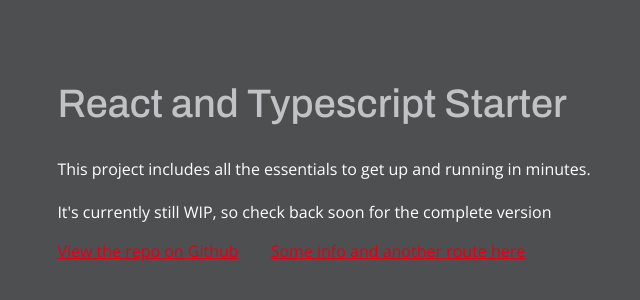
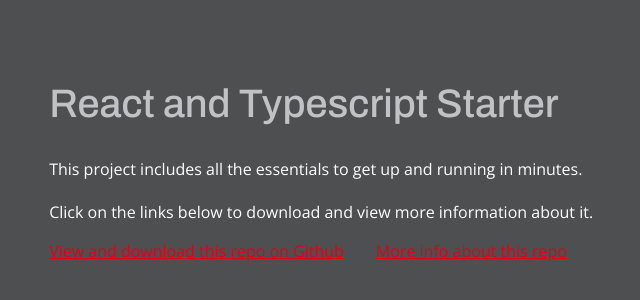
Before and after one commit to TommyScribble/pattern-library-v2, a React (Create React App) app: page / in a window 1280 px wide. Shown: the part 238-538 px from the top of the page, without its empty margins (316-956 px from the left). Built offline with nearby package versions, Linux system fonts and the light colour scheme.

Commit message:
update readme and text on homepage

```diff
--- a/src/Pages/Home.module.scss
+++ b/src/Pages/Home.module.scss
@@ -1,4 +1,4 @@
-@import '../styles/colours';
+@import '../styles/colours', '../styles/variable';
 
 html {
 	background-color: color-get(utility, dark-grey);
@@ -32,4 +32,7 @@
 .link {
 	margin-bottom: 2rem;
 	margin-right: 2rem;
+	@media all and (max-width: $tablet) {
+		display: none;
+	}
 }
--- a/src/Pages/Home.tsx
+++ b/src/Pages/Home.tsx
@@ -20,21 +20,21 @@
 					running in minutes.
 				</Text>
 				<Text className={styles.para}>
-					It's currently still WIP, so check back soon for the
-					complete version
+					Click on the links below to download and view more
+					information about it.
 				</Text>
 				<Anchor
 					className={styles.link}
 					path="https://github.com/TommyScribble/react-typescript-biolerplate"
 				>
-					View the repo on Github
+					View and download this repo on Github
 				</Anchor>
 				<Anchor
 					className={styles.link}
 					linkType="internal"
 					path="/about"
 				>
-					Some info and another route here
+					More info about this repo
 				</Anchor>
 			</header>
 		</div>
```
Also changed, not shown: package.json (+19 -2 lines), 1 other file (tests, documents, lock files or other folders).
